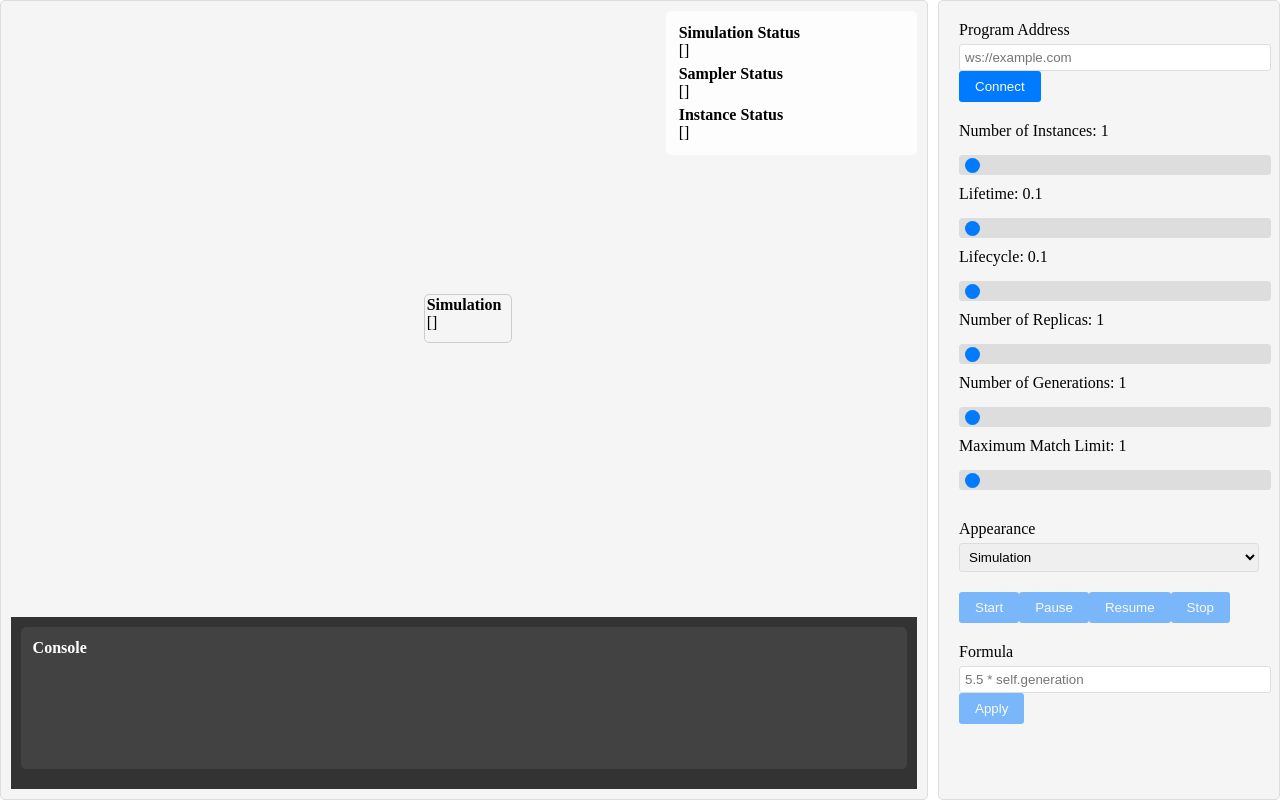
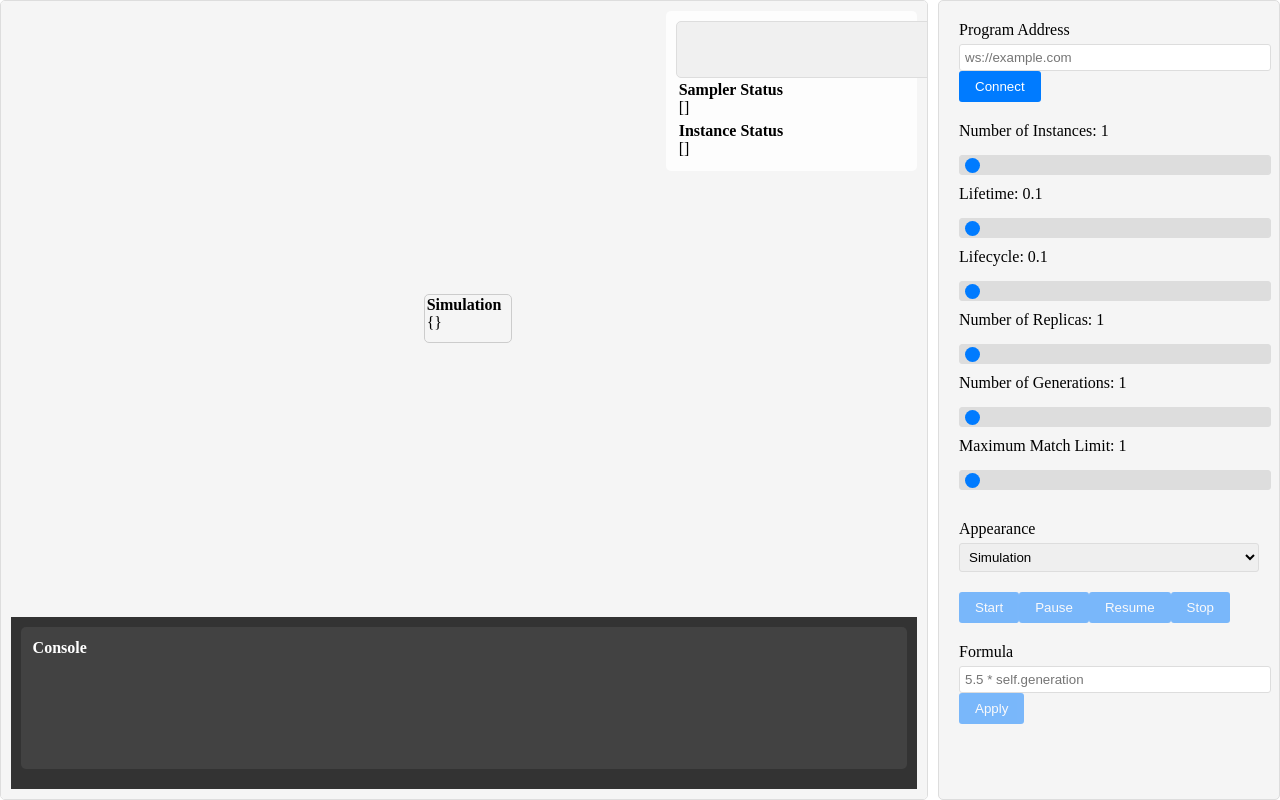
Before and after one commit to azmisahin-ai/life-ui-v2, a Vue app in the folder life/: page / in a window 1280 px wide. Built offline with nearby package versions, Linux system fonts and the light colour scheme.

Commit message:
🚧: simulation status widget

```diff
--- a/life/src/components/Simulation.vue
+++ b/life/src/components/Simulation.vue
@@ -276,7 +276,7 @@ const applyFormula = async () => {
 };
 
 const appearance = ref('Simulation'); // Default appearance is 'Simulation'
-const simulationData = ref([]); // Simulation canvas data
+const simulationData = ref({}); // Simulation canvas data
 const directoryTreeData = ref([]); // Directory tree canvas data
 const familyTreeData = ref([]); // Family tree canvas data
 
@@ -288,7 +288,7 @@ const changeAppearance = (event) => {
   switch (appearance.value) {
     case 'Simulation':
       // loadSimulationData(); // İlgili verileri yükle
-      simulationData.value = []; // Örnek olarak içeriği temizleme
+      simulationData.value = {}; // Örnek olarak içeriği temizleme
       break;
     case 'DirectoryTree':
       // loadDirectoryTreeData(); // İlgili verileri yükle
@@ -326,7 +326,9 @@ const changeAppearance = (event) => {
       </div>
 
       <div class="information-overlay">
-        <Widget class="simulation-status" title="Simulation Status" :data="simulationStatus"></Widget>
+
+        <SimulationStatusWidget class="simulation-status" :simulationType="simulationStatus.simulation_type"
+          :simulationStatus="simulationStatus.simulation_status" />
         <Widget class="sampler-status" title="Sampler Status" :data="samplerStatus"></Widget>
         <Widget class="instance-status" title="Instance Status" :data="instanceStatus"></Widget>
       </div>
@@ -439,10 +441,12 @@ const changeAppearance = (event) => {
 <script>
 import Widget from "./Widget.vue";
 import ConsoleWidget from './ConsoleWidget.vue';
+import SimulationStatusWidget from './SimulationStatusWidget.vue';
 export default {
   components: {
     Widget,
-    ConsoleWidget
+    ConsoleWidget,
+    SimulationStatusWidget
   },
   setup() {
     return {
--- /dev/null
+++ b/life/src/components/SimulationStatusWidget.vue
@@ -0,0 +1,61 @@
+<template>
+    <div class="simulation-status-widget">
+        <h3>{{ simulationType }}</h3>
+        <div class="status" :class="statusClass">
+            {{ simulationStatus }}
+        </div>
+    </div>
+</template>
+
+<script>
+export default {
+    props: {
+        simulationType: String,
+        simulationStatus: String
+    },
+    computed: {
+        statusClass() {
+            // Dinamik olarak durum sınıfı belirle
+            return {
+                'status-running': this.simulationStatus === 'Running',
+                'status-paused': this.simulationStatus === 'Paused',
+                'status-stopped': this.simulationStatus === 'Stopped'
+                // Ek durumlar eklenebilir
+            };
+        }
+    }
+};
+</script>
+
+<style scoped>
+.simulation-status-widget {
+    background-color: #f0f0f0;
+    padding: 10px;
+    border-radius: 5px;
+    border: 1px solid #ddd;
+    width: 250px;
+    /* Ölçüleri ayarlayabilirsiniz */
+}
+
+h3 {
+    margin-bottom: 10px;
+}
+
+.status {
+    padding: 8px;
+    border-radius: 3px;
+    font-weight: bold;
+}
+
+.status-running {
+    color: green;
+}
+
+.status-paused {
+    color: orange;
+}
+
+.status-stopped {
+    color: red;
+}
+</style>
```
